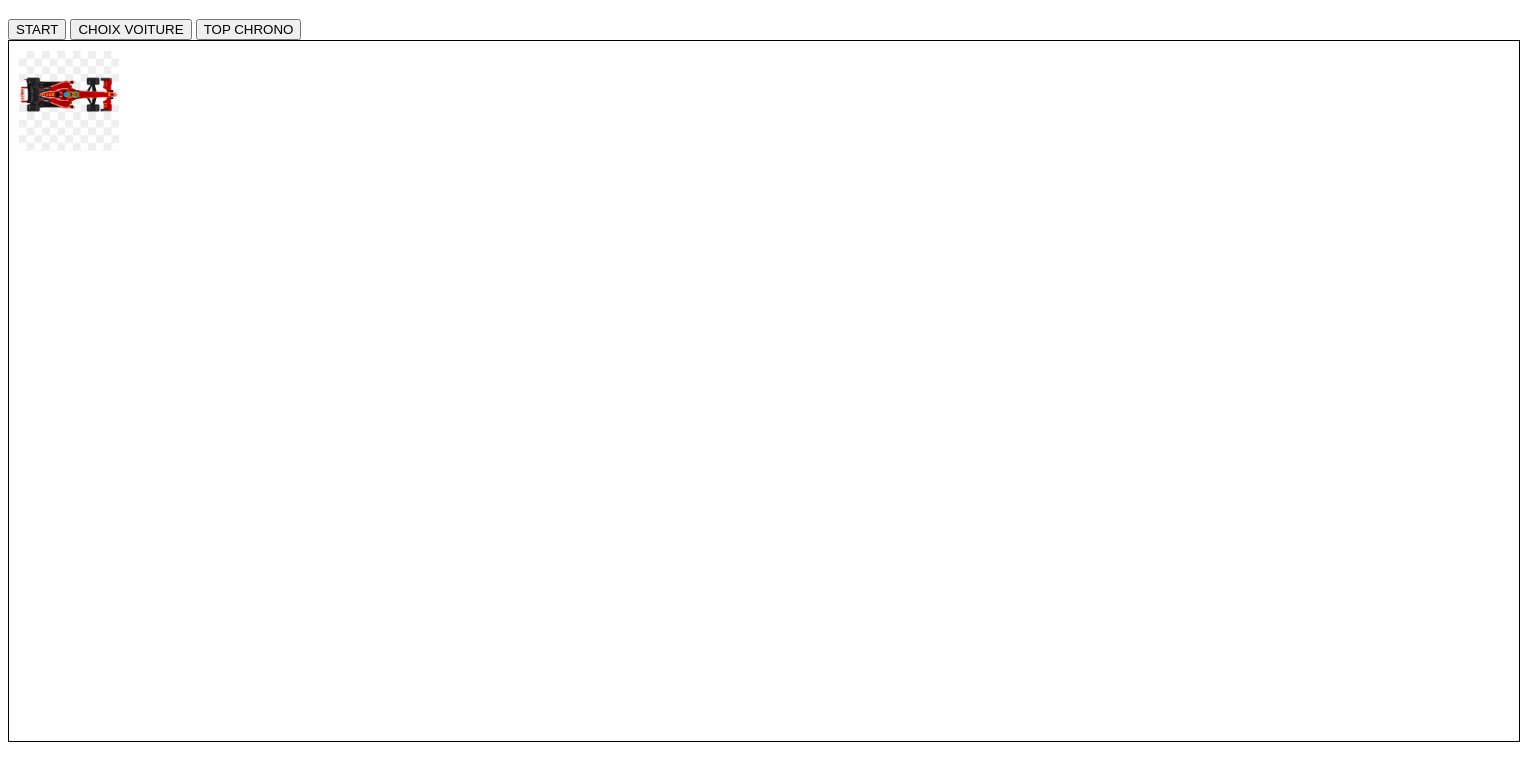
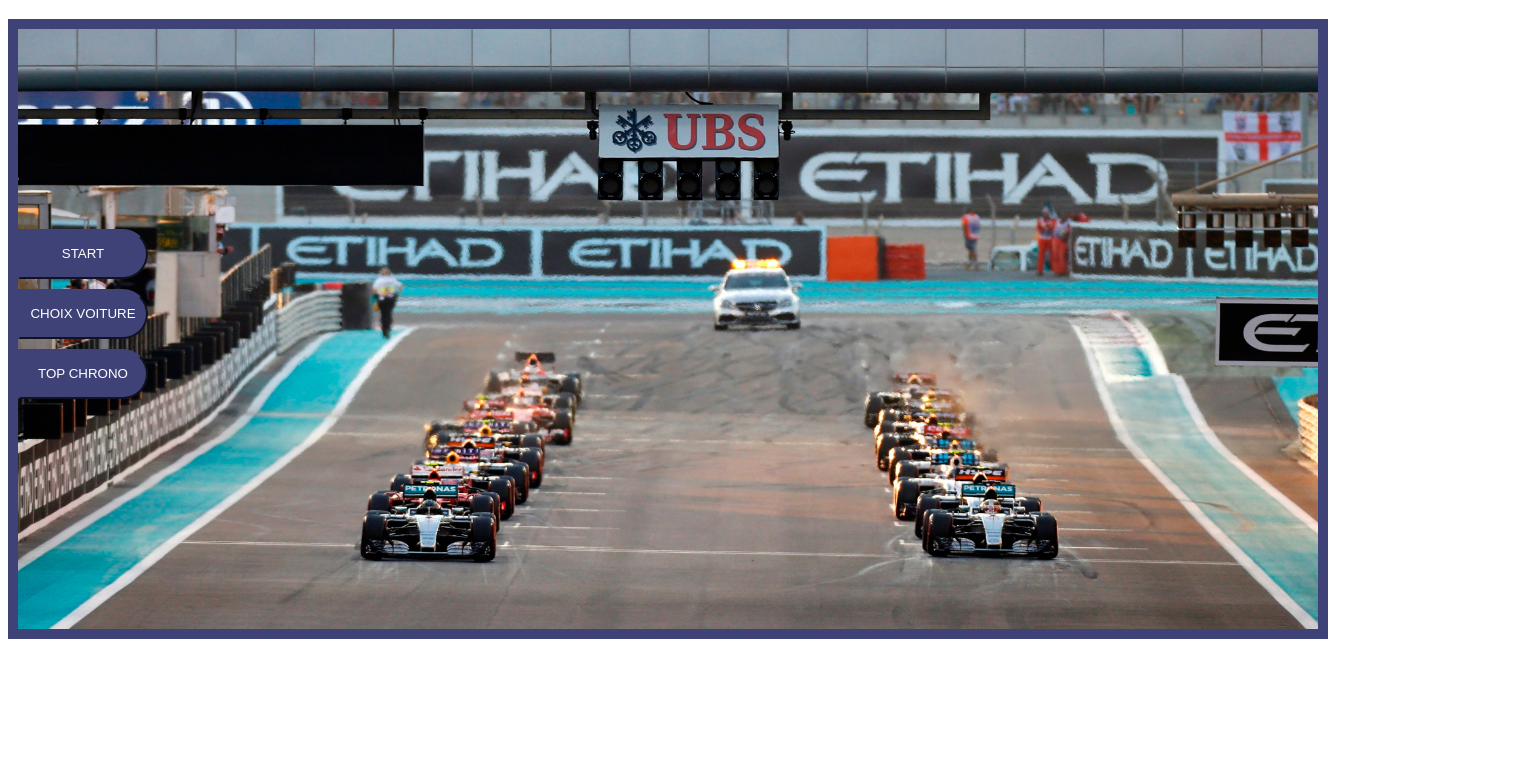
Before and after one commit to Kloril/f1Game, a plain HTML site: page index.html in a window 1280 px wide. Shown: the part 61-842 px from the top of the page, 1520 px wide, since content can reach past the window. Before the commit the page ends 815 px from the top, so only its background shows below. Drawn offline with Linux system fonts and the light colour scheme.

Commit message:
Menu de lancement mais lancement pas fonctionnel

```diff
--- a/car.js
+++ b/car.js
@@ -23,6 +23,13 @@ class Car{
 
 }
 
+$('#start').click(function() {
+  $('#optionsMenu').hide();
+  init();
+  $('#myCanvas').show();
+});
+
+
 var c= new Car();
 //début de la fonction d'initialisation
 function init() {
@@ -44,13 +51,26 @@ function init() {
 
 
 let x = 10;
-let y=10; // position initiale
+let y = 10; // position initiale
 function mainloop() {  //fonction principale
   // on efface le canvas
   ctx.clearRect(0, 0, w, h);
 
   dessineVoiture(c); //on dessine la voiture
-      window.addEventListener('keydown', function(event) { // gérer les fleches directionelles
+  window.addEventListener('keydown', kdHandler, false);
+  window.addEventListener('keydown', kuHandler, false);
+  testCollide();
+
+  // on rappelle la boucle d'animation
+  requestAnimationFrame(mainloop);
+}
+
+function KuHandler(event){
+  c.vx = 0;
+  c.vy = 0;
+}
+
+function kdHandler(event){ // gérer les fleches directionelles
   if (event.keyCode === 37) { //gauche
    c.x-=c.vx;
   }
@@ -63,12 +83,6 @@ function mainloop() {  //fonction principale
   else if (event.keyCode === 39) { //droite
    c.x+=c.vx;
   }
-    }  , false);
-
-  testCollide();
-
-  // on rappelle la boucle d'animation
-  requestAnimationFrame(mainloop);
 }
 
 function testCollide(){
--- a/index.html
+++ b/index.html
@@ -10,6 +10,7 @@
 <body>
   <div id ="Menu">
     <h1>f1Game</h1>
+    <img src="formula1.jpg" id="bg-menu">
 
     <div id="optionsMenu">
         <button id="start">START</button>
@@ -31,7 +32,7 @@
        <button  class="retour"> << Return </button>
   </div>
 
-<canvas id="myCanvas" width=1510 height=700>
+<canvas id="myCanvas" width=1400 height=600>
   </canvas>
 
   </body>
--- a/style.css
+++ b/style.css
@@ -1,3 +1,35 @@
 #myCanvas {
-        border:1px solid black;
+  position: relative ;
 }
+
+#bg-menu{
+  width:1300px;
+  height:600px;
+  position : absolute;
+  border : 10px solid #3F4276;
+}
+#optionsMenu{
+  padding-top: 200px;
+}
+#optionsMenu button{
+  display : block ;
+  position : relative ;
+  height : 50px;
+  width :130px;
+  margin-top: 10px;
+  margin-left : 10px;
+  background-color : #3F4276;
+  color : white;
+  border-top-right-radius: 25px;
+  border-bottom-right-radius: 25px;
+  border-color : #3F4276;
+}
+
+#optionsMenu button:hover {
+  background-color: white;
+  color: black;
+}
+
+#optionsMenu button:focus {
+  outline: none;
+}
```
Also changed, not shown: formula1.jpg (added), 1 other file. Lines whose indentation alone changed are shown as unchanged.
